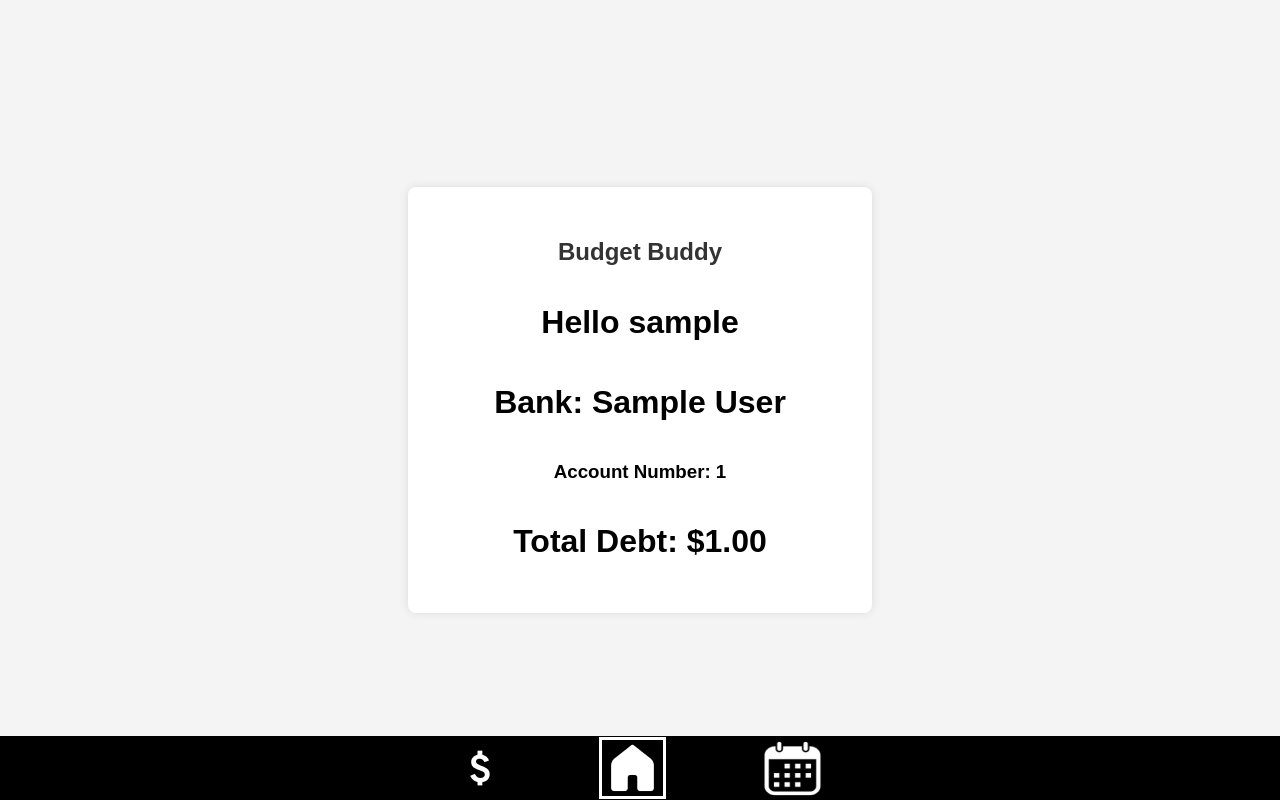
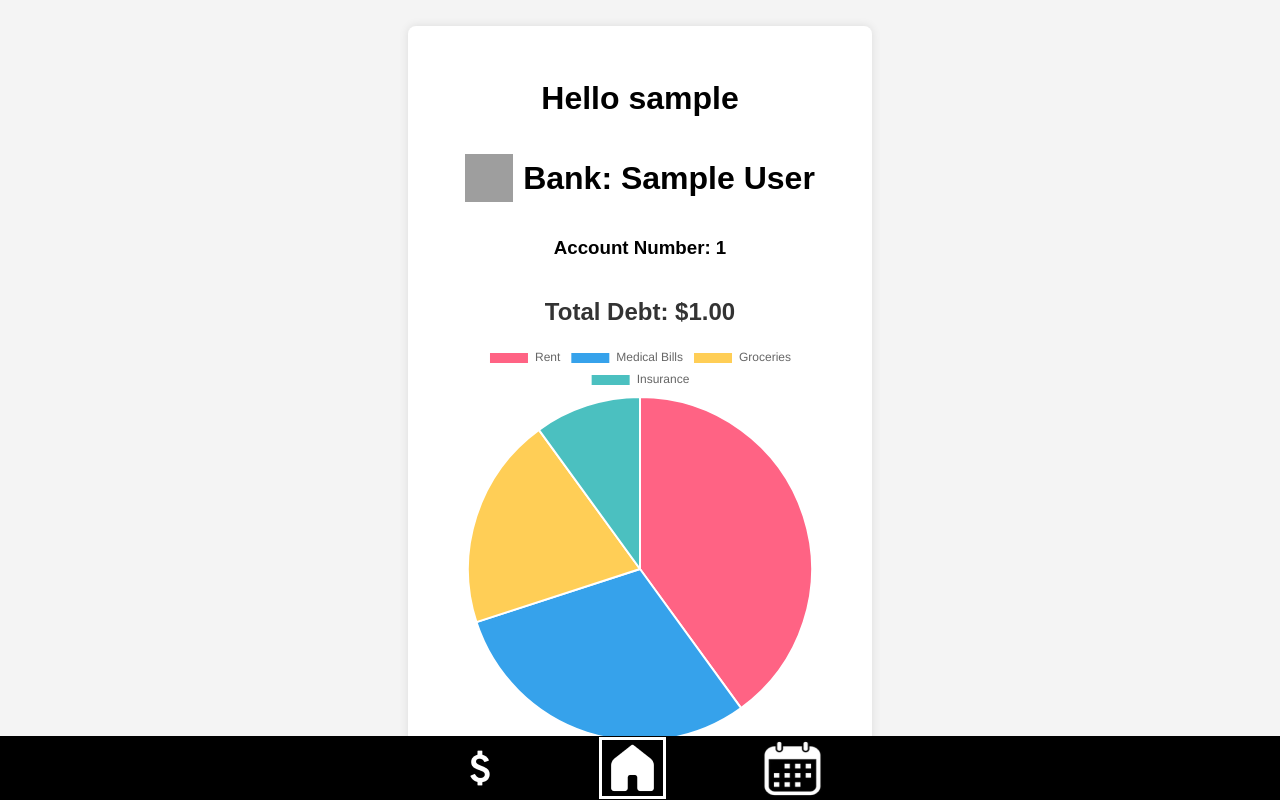
Before and after one commit to ajay-jayanth/budget-buddy, a Flask app: page /homepage in a window 1280 px wide. Run offline with Flask 3, Linux system fonts and the light colour scheme; the visitor is signed in with stand-in values (Sample User, id 1); grey boxes are pictures that could not be loaded.

Commit message:
added pie chart and images to homepage

```diff
--- a/app.py
+++ b/app.py
@@ -23,12 +23,18 @@ def login():
 
 @app.route('/homepage', methods=['GET', 'POST'])
 def homepage():
-    return render_template('homepage.html',
-                           username=session.get('username'),
-                           bank_name=session.get('bank_name'),
-                           account_number=session.get('account_number'),
-                           debt_amount=f'${session.get("debt_amount"):,.2f}'
+    debt_amount = session.get("debt_amount", 0)
+    formatted_debt_amount = f'${debt_amount:,.2f}'  # This is for display purposes only
+    return render_template(
+        'homepage.html',
+        username=session.get('username'),
+        bank_name=session.get('bank_name'),
+        account_number=session.get('account_number'),
+        debt_amount=debt_amount,  # Raw number for JavaScript
+        formatted_debt_amount=formatted_debt_amount  # Formatted string for display
     )
+
+
 
 @app.route('/payment-screen', methods=['GET'])
 def payment_screen():
--- /dev/null
+++ b/static/homepage.css
@@ -0,0 +1,68 @@
+body, html {
+    display: flex;
+    flex-direction: column;
+    justify-content: center;
+    align-items: center;
+    height: 100vh;
+    width: 100vw;
+    font-family: Arial, sans-serif;
+    background-color: #f4f4f4;
+}
+
+/* Form container */
+.login-container {
+    display: flex;
+    flex-direction: column;
+    background-color: white;
+    padding: 2rem;
+    border-radius: 8px;
+    box-shadow: 0px 0px 10px rgba(0, 0, 0, 0.1);
+    width: 100%;
+    max-width: 400px;
+    text-align: center;
+    align-self: center;
+    justify-content: center;
+}
+
+.login-container h2 {
+    margin-bottom: 1rem;
+    color: #333;
+}
+
+.form-group {
+    margin-bottom: 1rem;
+    text-align: left;
+}
+
+.form-group label {
+    display: block;
+    margin-bottom: 0.5rem;
+    color: #666;
+}
+
+.form-group input {
+    width: 100%;
+    padding: 0.75rem;
+    border: 1px solid #ddd;
+    border-radius: 5px;
+    font-size: 1rem;
+}
+
+.form-group input:focus {
+    border-color: #0056b3;
+    outline: none;
+}
+
+
+.bank-header {
+    display: flex;
+    justify-content: center; /* Center horizontally */
+    align-items: center;    /* Vertically align the icon and text */
+    gap: 10px;              /* Space between icon and header text */
+    text-align: center;     /* Center text inside the header */
+}
+
+.bank-icon {
+    height: 3em; /* Adjust height to match text size */
+    width: 3em;   /* Maintain aspect ratio */
+}
--- a/templates/homepage.html
+++ b/templates/homepage.html
@@ -3,19 +3,33 @@
 <head>
     <meta charset="UTF-8">
     <meta name="viewport" content="width=device-width, initial-scale=1.0">
-    <link rel="stylesheet" href="{{ url_for('static', filename='login.css') }}">
+    <link rel="stylesheet" href="{{ url_for('static', filename='homepage.css') }}">
     <link rel="stylesheet" href="{{ url_for('static', filename='taskbar.css') }}">
-    <script src="{{ url_for('static', filename='eventListeners.js') }}"></script>
+    <script src="https://cdn.jsdelivr.net/npm/chart.js"></script>
     <title>Homepage</title>
 </head>
 <body>
     <div class="login-container">
-        <h2>Budget Buddy</h2>
         <h1>Hello {{ username }}</h1>
-        <h1>Bank: {{ bank_name }}</h1>
+        <div class="bank-header">
+            {% if bank_name == "Wells Fargo" %}
+                <img src="{{ url_for('static', filename='icons/wells-fargo.png') }}" class="bank-icon" alt="Wells Fargo Icon">
+            {% elif bank_name == "Chase" %}
+                <img src="{{ url_for('static', filename='icons/chase.png') }}" class="bank-icon" alt="Chase Icon">
+            {% elif bank_name == "Bank of America" %}
+                <img src="{{ url_for('static', filename='icons/bofa.png') }}" class="bank-icon" alt="Bank of America Icon">
+            {% else %}
+                <img src="{{ url_for('static', filename='icons/default_icon.png') }}" class="bank-icon" alt="Default Icon">
+            {% endif %}
+            <h1>Bank: {{ bank_name }}</h1>
+        </div>
+
         <h3>Account Number: {{ account_number }}</h3>
-        <h1>Total Debt: {{ debt_amount }}</h1>
+        <h2>Total Debt: {{ formatted_debt_amount }}</h2>
+
+        <canvas id="debtChart" width="300" height="300"></canvas>
     </div>
+
     <div class="taskbar">
         <div class="button-holder">
             <button class="taskbar-button" id="payment-button">
@@ -29,5 +43,48 @@
             </button>
         </div>
     </div>
+
+    <script>
+        const totalDebt = {{ debt_amount | default(10000) }};
+
+        if (isNaN(totalDebt)) {
+            console.error("Error: totalDebt is not a valid number.");
+            alert("Error: totalDebt is not a valid number.");
+        }
+
+        const rentDebt = totalDebt * 0.40;
+        const medicalDebt = totalDebt * 0.30;
+        const groceriesDebt = totalDebt * 0.20;
+        const insuranceDebt = totalDebt * 0.10;
+
+        const ctx = document.getElementById('debtChart').getContext('2d');
+
+        new Chart(ctx, {
+            type: 'pie',
+            data: {
+                labels: ['Rent', 'Medical Bills', 'Groceries', 'Insurance'],
+                datasets: [{
+                    data: [rentDebt, medicalDebt, groceriesDebt, insuranceDebt],
+                    backgroundColor: ['#FF6384', '#36A2EB', '#FFCE56', '#4BC0C0'],
+                    hoverOffset: 4
+                }]
+            },
+            options: {
+                responsive: true,
+                plugins: {
+                    legend: {
+                        position: 'top',
+                    },
+                    tooltip: {
+                        callbacks: {
+                            label: function (tooltipItem) {
+                                return `${tooltipItem.label}: $${tooltipItem.raw.toFixed(2)}`;
+                            }
+                        }
+                    }
+                }
+            }
+        });
+    </script>
 </body>
 </html>
```
Also changed, not shown: static/icons/bofa.png (added), static/icons/chase.png (added), static/icons/wells-fargo.png (added).
